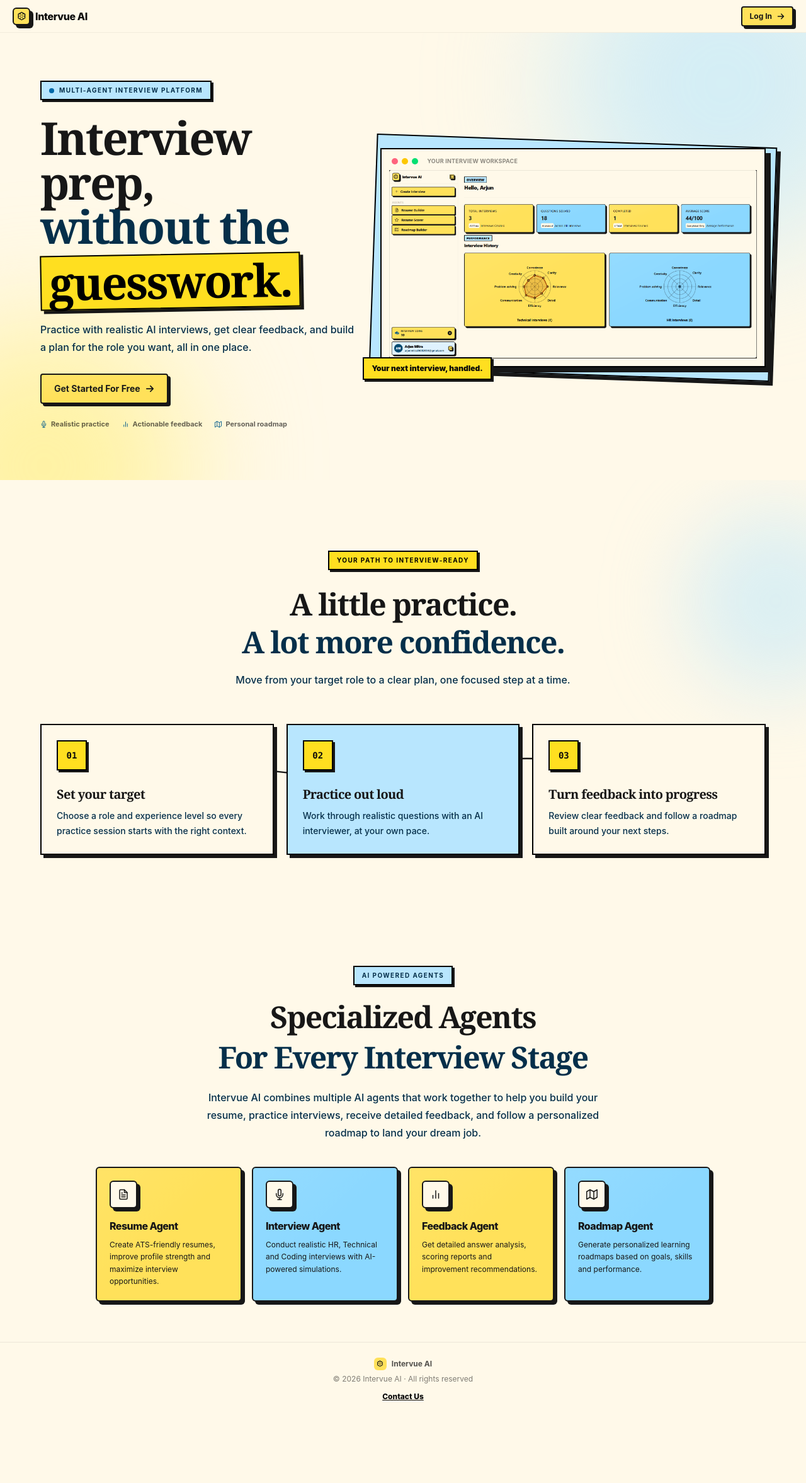
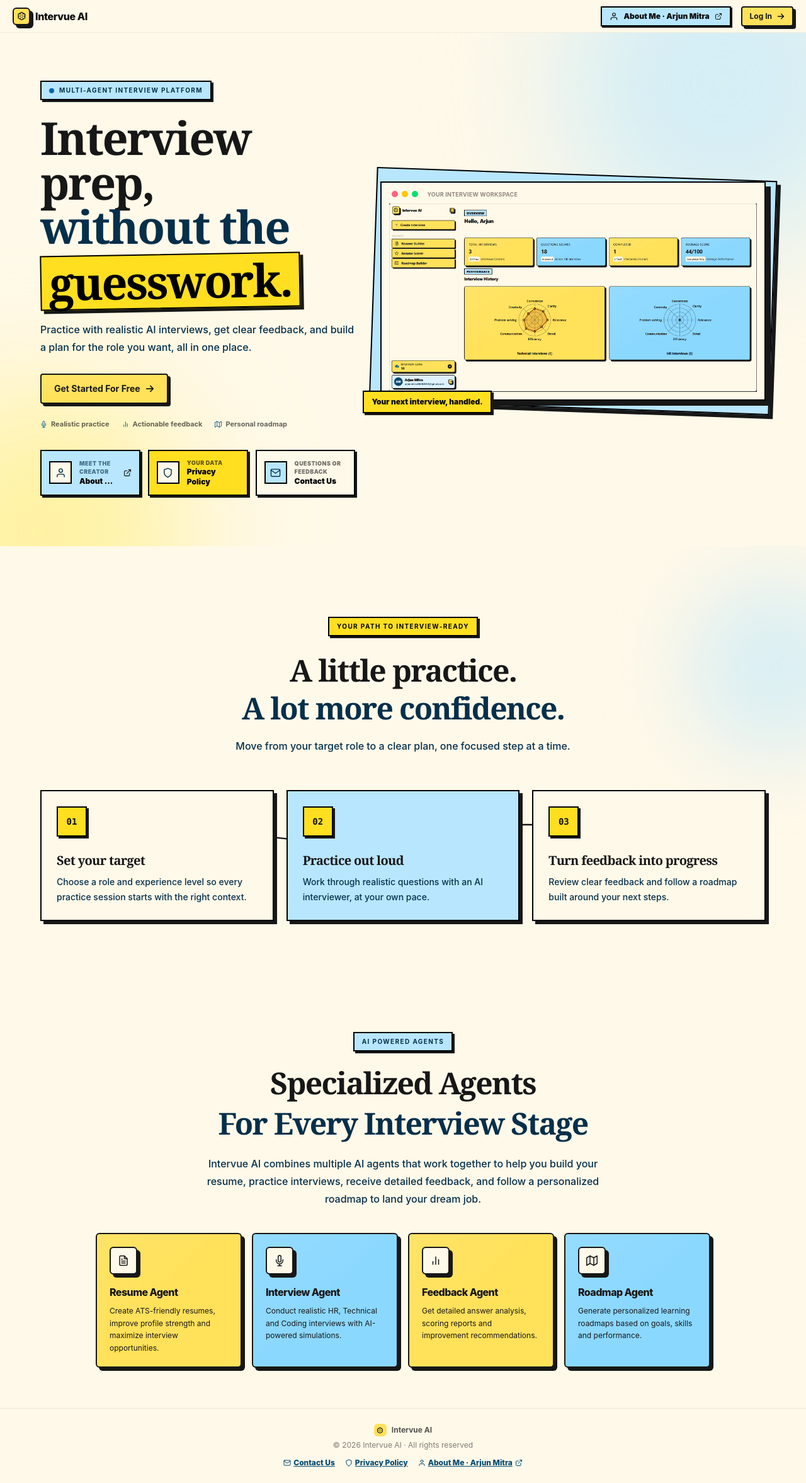
Before and after one commit to TheLearnerAllTime002/Intervue-AI, a React (Vite) app in the folder frontend/: page / in a window 1280 px wide. Shown: the whole page at 63% size. Before the commit the page ends 2251 px from the top, so only its background shows below. Built offline with nearby package versions, Linux system fonts and the light colour scheme; no server answers.

Commit message:
feat: add Privacy Policy page and update routing in App and Home components

```diff
--- a/frontend/src/App.jsx
+++ b/frontend/src/App.jsx
@@ -14,6 +14,7 @@ import Roadmap from './pages/Roadmap'
 import Billing from './pages/Billing'
 import Applications from './pages/Applications'
 import Contact from './pages/Contact'
+import PrivacyPolicy from './pages/PrivacyPolicy'
 import QuestionBanks from './pages/QuestionBanks'
 import CoverLetter from './pages/CoverLetter'
 import { getRedirectResult, onAuthStateChanged } from 'firebase/auth'
@@ -164,6 +165,7 @@ function App() {
       }/>
 
     <Route path='/contact' element={<Contact/>}/>
+    <Route path='/privacy-policy' element={<PrivacyPolicy/>}/>
 
     <Route path='/dashboard' element={
       user ? <Dashboard user={user} setUser={setUser}/>
--- a/frontend/src/pages/Home.jsx
+++ b/frontend/src/pages/Home.jsx
@@ -5,7 +5,7 @@ import { FaArrowRight } from "react-icons/fa6";
 import LoginModel from '../components/LoginModel';
 import { useState } from 'react';
 import dashboard from "../assets/image.png"
-import { FiMic, FiFileText, FiBarChart2, FiMap } from "react-icons/fi";
+import { FiMic, FiFileText, FiBarChart2, FiMap, FiUser, FiShield, FiMail, FiExternalLink } from "react-icons/fi";
 import { Link } from 'react-router-dom'
 
 const prepSteps = [
@@ -34,6 +34,16 @@ function Home({ setUser }) {
 
                     <span className='font-extrabold text-base tracking-tight text-[#0A0A0A]'>Intervue AI</span>
                 </div>
+
+                <a
+                    href="https://www.linkedin.com/in/arjun-mitra-2761a9260/"
+                    target="_blank"
+                    rel="noreferrer"
+                    className="mr-2 ml-auto inline-flex items-center gap-1.5 border-2 border-black bg-sky-200 px-2.5 py-1.5 text-[10px] font-black text-black shadow-[2px_2px_0_#171717] transition-transform hover:-translate-y-0.5 sm:mr-4 sm:gap-2 sm:px-3 sm:text-xs"
+                    aria-label="About Me, Arjun Mitra, on LinkedIn"
+                >
+                    <FiUser size={14} /> <span className="hidden sm:inline">About Me · Arjun Mitra</span><span className="sm:hidden">Arjun</span><FiExternalLink size={12} />
+                </a>
 
                 <motion.button
                     onClick={() => setShowLogin(true)}
@@ -98,6 +108,20 @@ function Home({ setUser }) {
                         <span className='flex items-center gap-1.5'><FiMic className='text-sky-800' /> Realistic practice</span>
                         <span className='flex items-center gap-1.5'><FiBarChart2 className='text-sky-800' /> Actionable feedback</span>
                         <span className='flex items-center gap-1.5'><FiMap className='text-sky-800' /> Personal roadmap</span>
+                    </div>
+                    <div className="mx-auto mt-8 grid w-full max-w-xl grid-cols-1 gap-3 sm:grid-cols-3 lg:mx-0">
+                        <a href="https://www.linkedin.com/in/arjun-mitra-2761a9260/" target="_blank" rel="noreferrer" className="group flex items-center gap-3 border-2 border-black bg-sky-200 p-3 text-left shadow-[3px_3px_0_#171717] transition-transform hover:-translate-y-1">
+                            <span className="flex h-9 w-9 shrink-0 items-center justify-center border-2 border-black bg-white text-sky-950"><FiUser size={17} /></span>
+                            <span className="min-w-0"><span className="block text-[9px] font-black uppercase tracking-wider text-sky-950/65">Meet the creator</span><span className="block truncate text-xs font-black text-black">About Me · Arjun Mitra</span></span><FiExternalLink className="ml-auto shrink-0" size={13} />
+                        </a>
+                        <Link to="/privacy-policy" className="group flex items-center gap-3 border-2 border-black bg-yellow-300 p-3 text-left shadow-[3px_3px_0_#171717] transition-transform hover:-translate-y-1">
+                            <span className="flex h-9 w-9 shrink-0 items-center justify-center border-2 border-black bg-white text-sky-950"><FiShield size={17} /></span>
+                            <span><span className="block text-[9px] font-black uppercase tracking-wider text-black/60">Your data</span><span className="block text-xs font-black text-black">Privacy Policy</span></span>
+                        </Link>
+                        <Link to="/contact" className="group flex items-center gap-3 border-2 border-black bg-white p-3 text-left shadow-[3px_3px_0_#171717] transition-transform hover:-translate-y-1">
+                            <span className="flex h-9 w-9 shrink-0 items-center justify-center border-2 border-black bg-sky-200 text-sky-950"><FiMail size={17} /></span>
+                            <span><span className="block text-[9px] font-black uppercase tracking-wider text-black/55">Questions or feedback</span><span className="block text-xs font-black text-black">Contact Us</span></span>
+                        </Link>
                     </div>
                 </div>
 
@@ -244,7 +268,11 @@ function Home({ setUser }) {
                 © {new Date().getFullYear()} Intervue AI · All rights reserved
                 </div>
 
-                <Link to='/contact' className='mt-3 inline-block text-xs font-extrabold text-sky-900 underline'>Contact Us</Link>
+                <div className="mt-3 flex flex-wrap items-center justify-center gap-x-4 gap-y-2 text-xs font-extrabold text-sky-900">
+                    <Link to='/contact' className='inline-flex items-center gap-1 underline'><FiMail /> Contact Us</Link>
+                    <Link to='/privacy-policy' className='inline-flex items-center gap-1 underline'><FiShield /> Privacy Policy</Link>
+                    <a href="https://www.linkedin.com/in/arjun-mitra-2761a9260/" target="_blank" rel="noreferrer" className='inline-flex items-center gap-1 underline'><FiUser /> About Me · Arjun Mitra <FiExternalLink /></a>
+                </div>
                 </footer>
 
 
--- /dev/null
+++ b/frontend/src/pages/PrivacyPolicy.jsx
@@ -0,0 +1,67 @@
+import { FiArrowLeft, FiDatabase, FiLock, FiMail, FiRefreshCw, FiShield, FiUser } from "react-icons/fi";
+import { Link } from "react-router-dom";
+
+const sections = [
+  {
+    icon: FiDatabase,
+    title: "Information used by Intervue AI",
+    body: "Depending on the features you use, this can include account details, resume and job information you provide, interview questions and answers, saved question banks, and messages submitted through Contact Us. The service also receives basic technical information needed to keep the app working and secure.",
+  },
+  {
+    icon: FiRefreshCw,
+    title: "How information is used",
+    body: "Intervue AI uses this information to provide interview practice, generate questions and feedback, save your progress and materials, respond to support requests, and maintain the security and reliability of the service.",
+  },
+  {
+    icon: FiShield,
+    title: "AI features and service providers",
+    body: "When you use AI interview features, the relevant role details, resume information, questions, or answers may be processed by the AI service provider used to generate questions or feedback. Intervue AI also relies on third-party services for functions such as sign-in and message delivery. Those providers process information under their own terms and privacy practices.",
+  },
+  {
+    icon: FiLock,
+    title: "Storage and security",
+    body: "Information is handled by the app and its service providers to deliver the features you request. Reasonable safeguards are used to protect it, but no internet service can guarantee absolute security. Avoid submitting sensitive personal information that is not needed for interview preparation.",
+  },
+  {
+    icon: FiUser,
+    title: "Your choices and requests",
+    body: "You can choose what information to enter and which features to use. To ask a question about your information, or request access, correction, or deletion, contact us through the Contact Us page. We may need to verify your account before acting on a request.",
+  },
+];
+
+function PrivacyPolicy() {
+  return (
+    <div className="min-h-screen bg-[var(--neo-paper)] text-black">
+      <nav className="sticky top-0 z-20 border-b-2 border-black bg-[var(--neo-paper)]">
+        <div className="mx-auto flex h-14 max-w-5xl items-center justify-between px-4 sm:px-6">
+          <Link to="/" className="text-sm font-extrabold sm:text-base">Intervue AI</Link>
+          <Link to="/" className="flex items-center gap-2 border-2 border-black bg-white px-3 py-1.5 text-xs font-extrabold shadow-[2px_2px_0_#171717]"><FiArrowLeft /> Home</Link>
+        </div>
+      </nav>
+      <main className="mx-auto max-w-4xl px-4 py-10 sm:px-6 sm:py-16">
+        <header className="mb-8 border-2 border-black bg-sky-200 p-6 shadow-[6px_6px_0_#171717] sm:p-9">
+          <span className="inline-flex items-center gap-2 border-2 border-black bg-white px-3 py-1.5 text-[10px] font-black uppercase tracking-widest"><FiShield /> Privacy</span>
+          <h1 className="mt-5 text-4xl font-black leading-tight sm:text-5xl">Privacy Policy</h1>
+          <p className="mt-3 max-w-2xl text-sm font-semibold leading-7 text-sky-950">This page explains what information Intervue AI uses and why when you use the app.</p>
+        </header>
+
+        <div className="space-y-4">
+          {sections.map(({ icon: Icon, title, body }) => (
+            <section key={title} className="border-2 border-black bg-white p-5 shadow-[3px_3px_0_#171717] sm:p-6">
+              <h2 className="flex items-center gap-3 text-lg font-black"><span className="flex h-10 w-10 shrink-0 items-center justify-center border-2 border-black bg-yellow-300"><Icon size={18} /></span>{title}</h2>
+              <p className="mt-4 text-sm font-medium leading-7 text-black/75">{body}</p>
+            </section>
+          ))}
+        </div>
+
+        <section className="mt-4 border-2 border-black bg-yellow-100 p-5 sm:p-6">
+          <h2 className="flex items-center gap-3 text-lg font-black"><FiMail /> Contact about privacy</h2>
+          <p className="mt-3 text-sm font-medium leading-7 text-black/75">For privacy questions or requests, use the <Link to="/contact" className="font-black underline">Contact Us page</Link> and include enough detail for us to understand your request.</p>
+        </section>
+        <p className="mt-6 text-xs font-semibold leading-6 text-black/55">This policy may be updated as Intervue AI changes. The current version will be available on this page.</p>
+      </main>
+    </div>
+  );
+}
+
+export default PrivacyPolicy;
```
